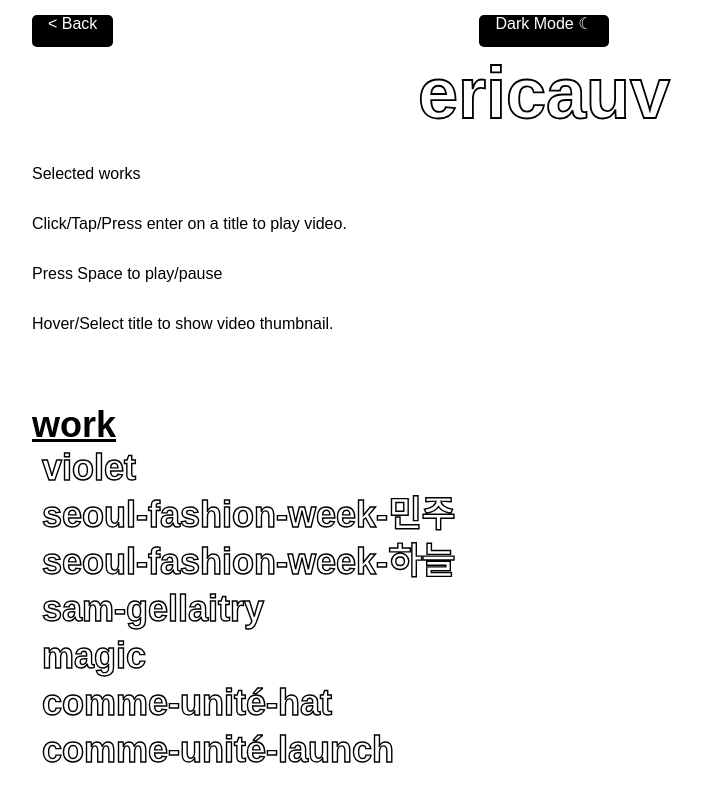
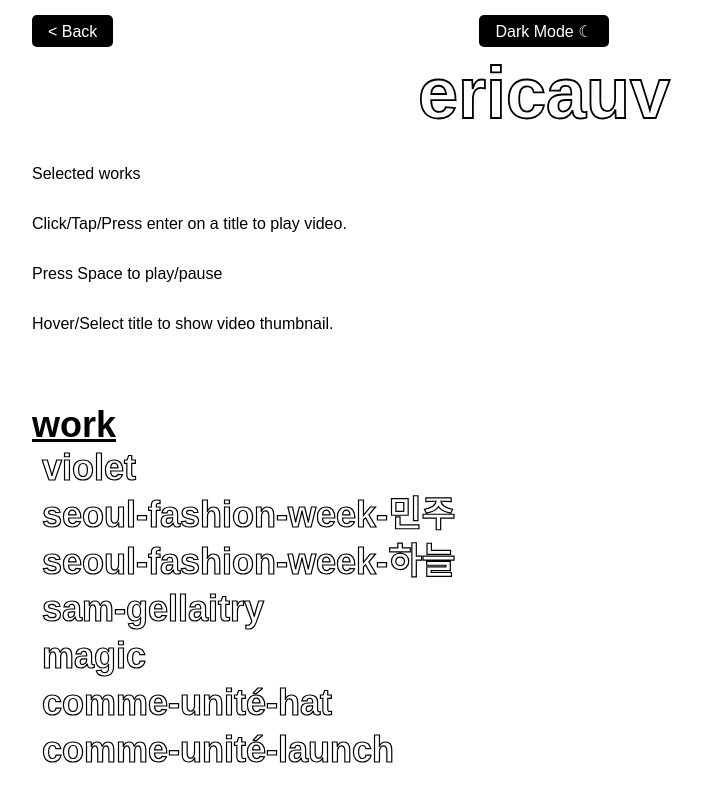
Before and after one commit to ericauv/ericauv-landing, a Gatsby site: page /video in a window 1280 px wide. Shown: the whole page, without its empty margins (96-798 px from the left). Built offline with nearby package versions, Linux system fonts and the light colour scheme; Gatsby itself is replaced by a stand-in of ours.

Commit message:
add margin to listItems, change lineHeight of button, decrease text-stroke

```diff
--- a/src/components/List.js
+++ b/src/components/List.js
@@ -1,8 +1,8 @@
-import React from 'react'
-import styled from 'styled-components'
-import PropTypes from 'prop-types'
-import ListItem from './ListItem'
-import ListItemTag from './ListItemTag'
+import React from 'react';
+import styled from 'styled-components';
+import PropTypes from 'prop-types';
+import ListItem from './ListItem';
+import ListItemTag from './ListItemTag';
 
 const ListStyles = styled.ul`
   ::-webkit-scrollbar {
@@ -27,20 +27,30 @@ const ListStyles = styled.ul`
   overflow-y: scroll;
   li {
     padding: 0;
-    padding-top: ${props => Math.floor(props.itemSpacing / 2)}px;
-    padding-bottom: ${props => Math.ceil(props.itemSpacing / 2)}px;
+    /* padding-top: ${props => Math.floor(props.itemSpacing / 2)}px; */
+    /* padding-bottom: ${props => Math.ceil(props.itemSpacing / 2)}px; */
+    margin-top: ${props => Math.floor(props.itemSpacing / 2)}px;
+    margin-bottom: ${props => Math.ceil(props.itemSpacing / 2)}px;
     /* Medium Screen */
     @media only screen and (max-width: ${props => props.theme.maxWidthMedium}) {
-      padding-top: ${props => Math.floor((0.9 * props.itemSpacing) / 2)}px;
-      padding-bottom: ${props => Math.ceil((0.9 * props.itemSpacing) / 2)}px;
+      /* padding-top: ${props =>
+        Math.floor((0.9 * props.itemSpacing) / 2)}px; */
+      /* padding-bottom: ${props =>
+        Math.ceil((0.9 * props.itemSpacing) / 2)}px; */
+      margin-top: ${props => Math.floor((0.9 * props.itemSpacing) / 2)}px;
+      margin-bottom: ${props => Math.ceil((0.9 * props.itemSpacing) / 2)}px;
     }
     /* Small Screen */
     @media only screen and (max-width: ${props => props.theme.maxWidthSmall}) {
-      padding-top: ${props => Math.floor((0.75 * props.itemSpacing) / 2)}px;
-      padding-bottom: ${props => Math.ceil((0.75 * props.itemSpacing) / 2)}px;
+      /* padding-top: ${props =>
+        Math.floor((0.75 * props.itemSpacing) / 2)}px; */
+      /* padding-bottom: ${props =>
+        Math.ceil((0.75 * props.itemSpacing) / 2)}px; */
+      maring-top: ${props => Math.floor((0.75 * props.itemSpacing) / 2)}px;
+      maring-bottom: ${props => Math.ceil((0.75 * props.itemSpacing) / 2)}px;
     }
   }
-`
+`;
 
 const List = ({ list, itemSize, itemSpacing, type, flexGrow }) => {
   return (
@@ -74,13 +84,13 @@ const List = ({ list, itemSize, itemSpacing, type, flexGrow }) => {
           />
         ))}
     </ListStyles>
-  )
-}
+  );
+};
 
 List.propTypes = {
   list: PropTypes.array,
   itemSize: PropTypes.number,
   itemSpacing: PropTypes.number,
-  flexGrow: PropTypes.number,
-}
-export default List
+  flexGrow: PropTypes.number
+};
+export default List;
--- a/src/components/context/ThemeContext.js
+++ b/src/components/context/ThemeContext.js
@@ -19,7 +19,7 @@ const themes = {
     black: '#000000',
     white: '#FFFFFF',
     lightGrey: '#C1C1C1',
-    textStroke: '1.4px #000000',
+    textStroke: '1.2px #000000',
     ...baseTheme
   },
   dark: {
--- a/src/components/styles/Button.js
+++ b/src/components/styles/Button.js
@@ -16,11 +16,11 @@ export default styled.button.attrs(props => ({
   padding-left: 1rem;
   padding-right: 1rem;
   height: ${props => props.size + 1}rem;
-  line-height: ${props => props.size || 1}rem;
+  line-height: ${props => props.size + 1}rem;
   @media only screen and (max-width: ${props => props.theme.maxWidthSmall}) {
     font-size: ${props => props.size * 0.7}rem;
     height: ${props => props.size * 1.3}rem;
-    line-height: ${props => props.size - 1 || 1}rem;
+    line-height: ${props => props.size * 1.3}rem;
     padding-left: 0.7rem;
     padding-right: 0.7rem;
     &.no-shrink {
@@ -28,7 +28,7 @@ export default styled.button.attrs(props => ({
       padding-left: 1rem;
       padding-right: 1rem;
       height: ${props => props.size + 1}rem;
-      line-height: ${props => props.size}rem;
+      line-height: ${props => props.size + 1}rem;
     }
   }
   transform: rotate(0deg);
--- a/src/components/styles/ListItemStyles.js
+++ b/src/components/styles/ListItemStyles.js
@@ -39,7 +39,7 @@ const ListItemStyles = styled.li`
   }
   &.list-item-active {
     padding-left: 5px;
-    border-left: 5px solid ${props => props.theme.black};
+    /* border-left: 5px so  lid ${props => props.theme.black}; */
 
     h2 {
       /* text-shadow:none; */
```
Also changed, not shown: 1 other file.
